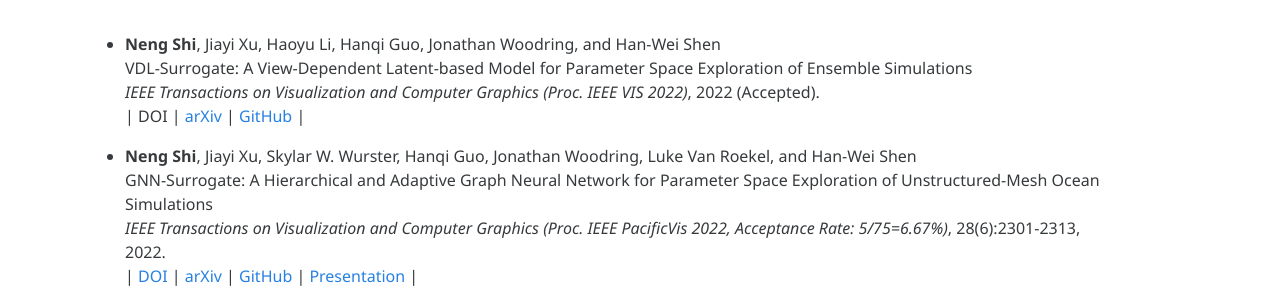
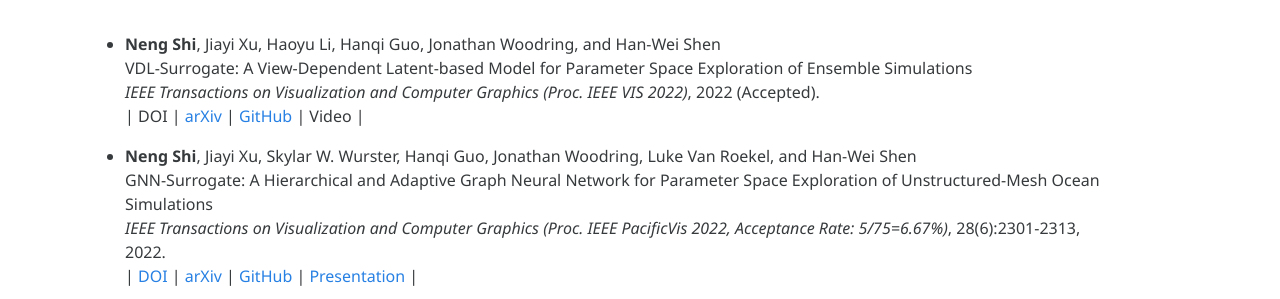
Before and after one commit to trainsn/trainsn.github.io, a Jekyll site: the page built from index.html, in a window 1280 px wide and 900 px high, scrolled down 1630 px. Shown: the part 155-454 px from the top of the window. Built offline with Jekyll 4.4.1, drawn with Linux system fonts in a browser that asks for light colours; nearby versions of some CDN libraries; a style sheet for code colours, icons or effects is not loaded.

Commit message:
add vdl-surrogate video

```diff
--- a/_includes/publications.html
+++ b/_includes/publications.html
@@ -9,7 +9,7 @@
     <br>
     <em>IEEE Transactions on Visualization and Computer Graphics (Proc. IEEE VIS 2022)</em>, 2022 (Accepted).
     <br>
-    | DOI | <a href="https://arxiv.org/abs/2207.13091" target="_blank">arXiv</a> | <a href="https://github.com/trainsn/VDL-Surrogate" target="_blank">GitHub</a> |
+    | DOI | <a href="https://arxiv.org/abs/2207.13091" target="_blank">arXiv</a> | <a href="https://github.com/trainsn/VDL-Surrogate" target="_blank">GitHub</a> | Video <a href="https://www.youtube.com/watch?v=HzPoUlDieDY&t=5s" target="_blank"></a> |
   </p></li>
 
   <li><p>
```
